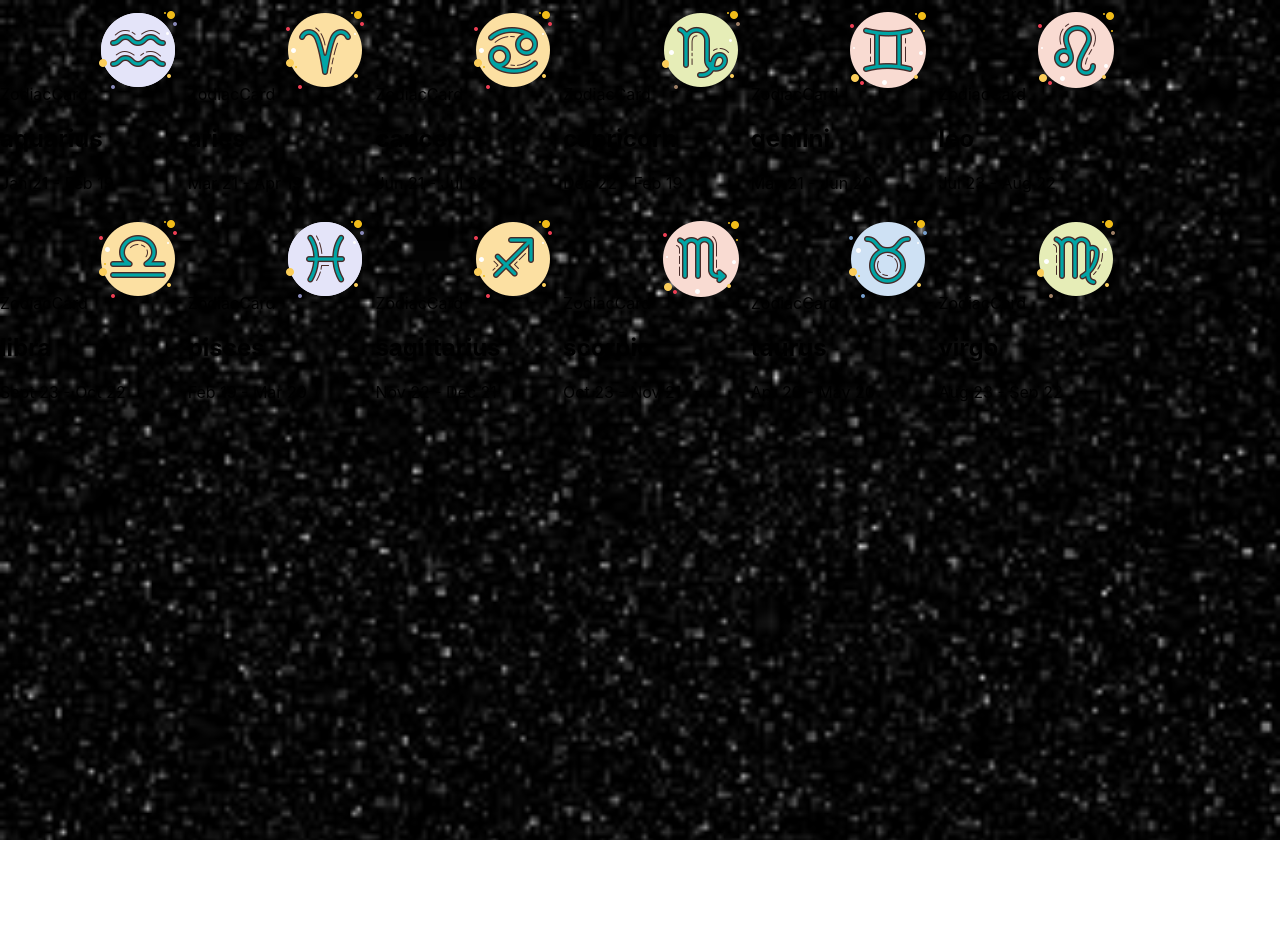
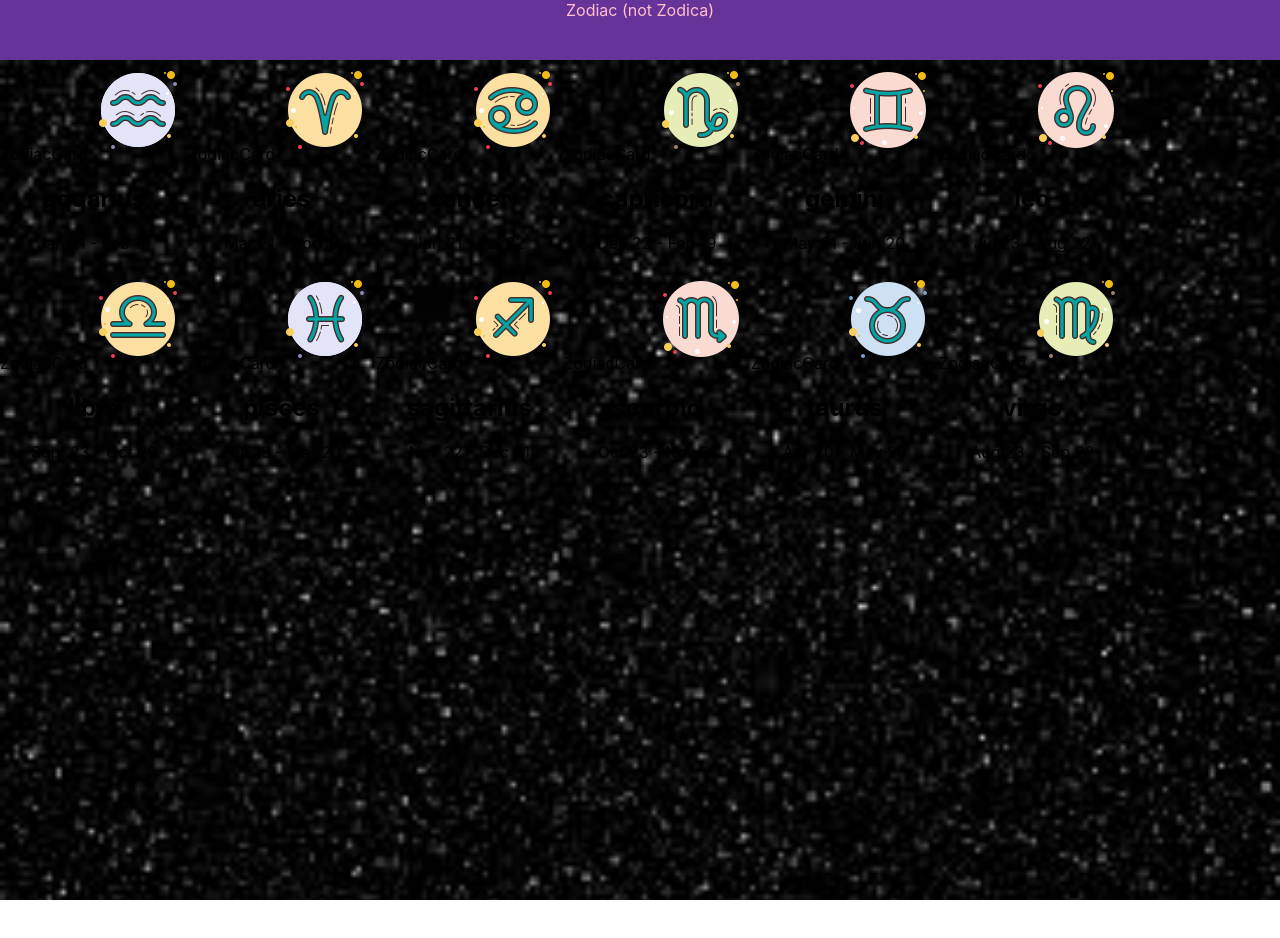
Before and after one commit to bengreanya/zodiac, a React (Create React App) app: page / in a window 1280 px wide. Before the commit the page ends 880 px from the top, so only its background shows below. Built offline with nearby package versions, Linux system fonts and the light colour scheme.

Commit message:
header displayed

```diff
--- a/src/App.js
+++ b/src/App.js
@@ -1,9 +1,15 @@
 import logo from './logo.svg';
 import './App.css';
 import Main from './Components/Main/Main.js';
+import Header from './Components/Header/Header.js';
 
 function App() {
-  return <Main />;
+  return (
+    <div className="App">
+      <Header></Header>
+      <Main />
+    </div>
+  );
 }
 
 export default App;
--- a/src/Components/Header/Header.css
+++ b/src/Components/Header/Header.css
@@ -0,0 +1,5 @@
+header {
+  color: pink;
+  height: 60px;
+  background-color: rebeccapurple;
+}
--- a/src/Components/Header/Header.js
+++ b/src/Components/Header/Header.js
@@ -0,0 +1,5 @@
+import React from 'react';
+import './Header.css';
+export default function Header() {
+  return <header>Zodiac (not Zodica)</header>;
+}
```
